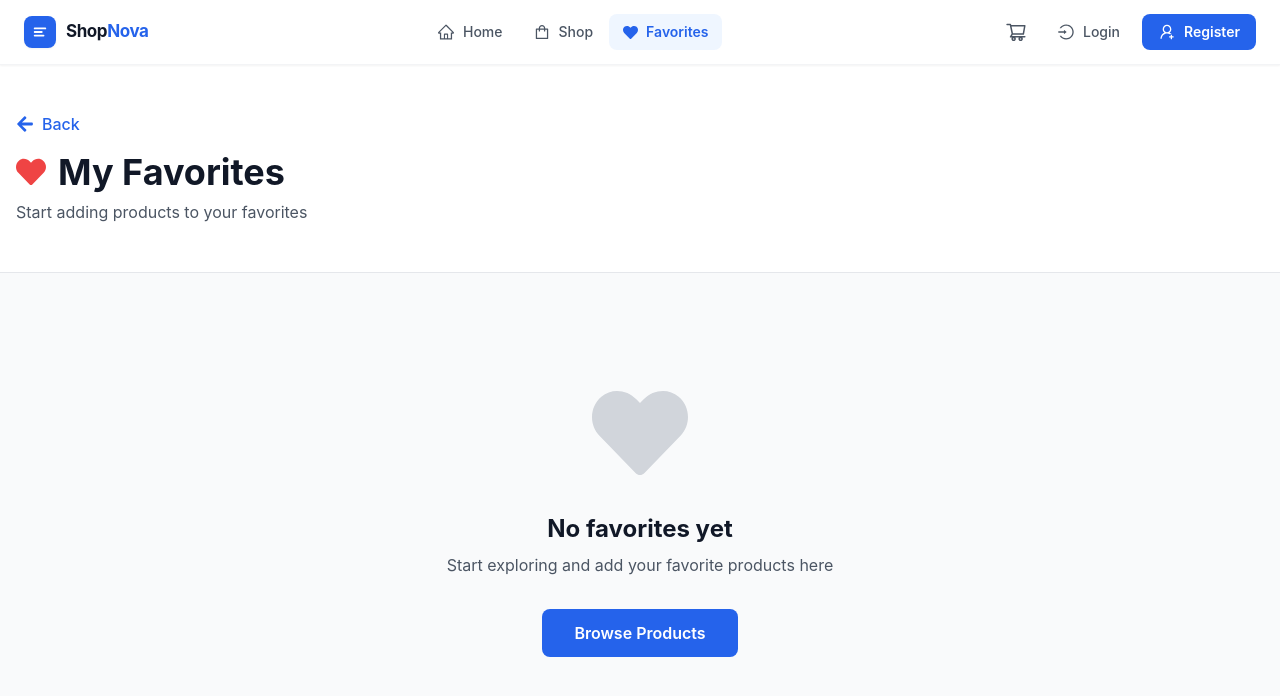
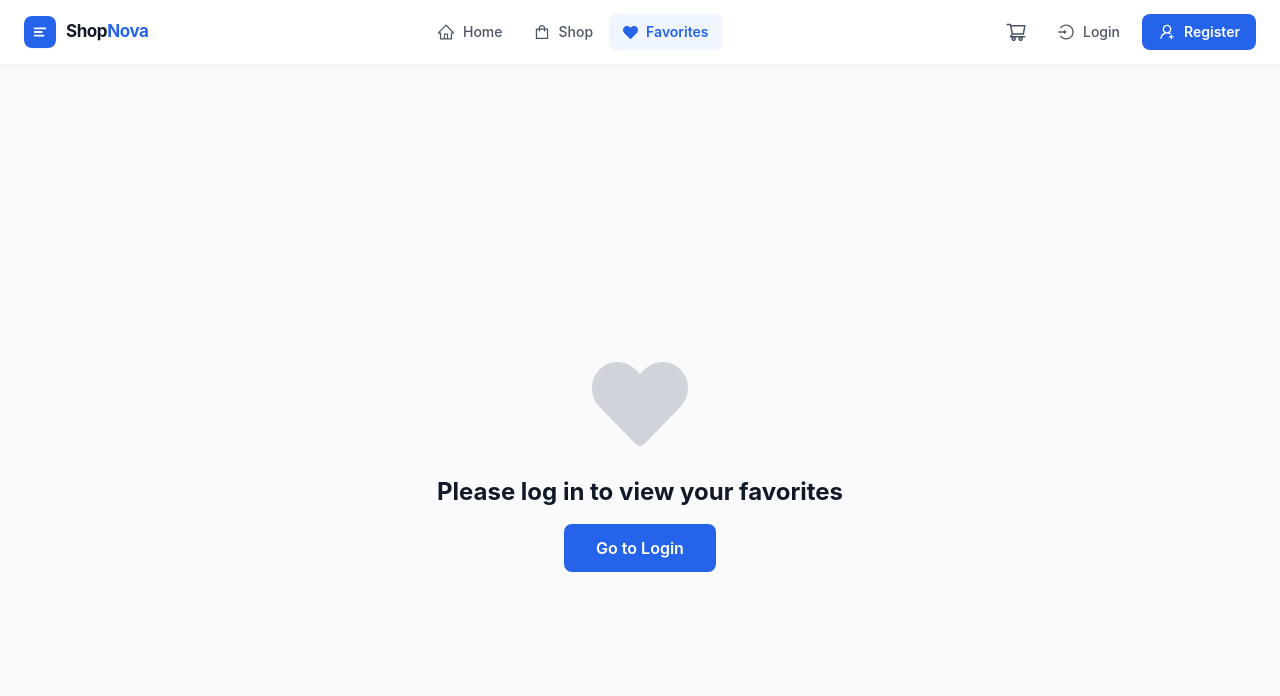
Before and after one commit to Antonynans/super-store-frontend, a React (Vite) app: page /favorite in a window 1280 px wide. Shown: the top 696 px of the page. Built offline with nearby package versions, Linux system fonts and the light colour scheme.

Commit message:
updated the favorite page and display on navigation

```diff
--- a/src/pages/Auth/Navigation.jsx
+++ b/src/pages/Auth/Navigation.jsx
@@ -22,6 +22,7 @@ import {
 import { Link, NavLink, useNavigate } from "react-router-dom";
 import { useSelector, useDispatch } from "react-redux";
 import { useLogoutMutation } from "../../redux/api/usersApiSlice";
+import { useGetCartQuery } from "../../redux/api/cartApiSlice";
 import { logout } from "../../redux/features/auth/authSlice";
 import FavoritesCount from "../Products/FavoritesCount";
 
@@ -36,7 +37,9 @@ const adminMenuItems = [
 
 const Navigation = () => {
   const { userInfo } = useSelector((state) => state.auth);
-  const { cartItems } = useSelector((state) => state.cart);
+  const { data: cart = {} } = useGetCartQuery(undefined, {
+    skip: !userInfo,
+  });
 
   const [dropdownOpen, setDropdownOpen] = useState(false);
   const [mobileMenuOpen, setMobileMenuOpen] = useState(false);
@@ -73,6 +76,7 @@ const Navigation = () => {
     }
   };
 
+  const cartItems = cart.cartItems || [];
   const cartCount = cartItems.reduce((a, c) => a + c.qty, 0);
 
   const desktopLinkClass = ({ isActive }) =>
--- a/src/pages/Products/Favorites.jsx
+++ b/src/pages/Products/Favorites.jsx
@@ -1,12 +1,37 @@
+import { Link, useNavigate } from "react-router-dom";
 import { useSelector } from "react-redux";
-import { Link, useNavigate } from "react-router-dom";
-import { selectFavoriteProduct } from "../../redux/features/favorites/favoriteSlice";
-import Product from "./Product";
 import { FaHeart, FaArrowLeft } from "react-icons/fa";
+import { useGetWishlistQuery } from "../../redux/api/wishlistApiSlice";
+import ProductCard from "./ProductCard";
 
 const Favorites = () => {
   const navigate = useNavigate();
-  const favorites = useSelector(selectFavoriteProduct);
+  const { userInfo } = useSelector((state) => state.auth);
+
+  const { data: wishlist = { products: [] } } = useGetWishlistQuery(undefined, {
+    skip: !userInfo,
+  });
+
+  if (!userInfo) {
+    return (
+      <div className="min-h-screen bg-gray-50 flex items-center justify-center">
+        <div className="text-center">
+          <FaHeart className="mx-auto h-24 w-24 text-gray-300 mb-6" />
+          <h1 className="text-2xl font-bold text-gray-900 mb-4">
+            Please log in to view your favorites
+          </h1>
+          <Link
+            to="/login"
+            className="inline-block bg-blue-600 hover:bg-blue-700 text-white font-semibold py-3 px-8 rounded-lg transition duration-300"
+          >
+            Go to Login
+          </Link>
+        </div>
+      </div>
+    );
+  }
+
+  const products = wishlist?.products || [];
 
   return (
     <div className="min-h-screen bg-gray-50">
@@ -24,17 +49,17 @@ const Favorites = () => {
             <h1 className="text-4xl font-bold text-gray-900">My Favorites</h1>
           </div>
           <p className="text-gray-600">
-            {favorites.length === 0
+            {products.length === 0
               ? "Start adding products to your favorites"
-              : `You have ${favorites.length} favorite ${
-                  favorites.length === 1 ? "item" : "items"
+              : `You have ${products.length} favorite ${
+                  products.length === 1 ? "item" : "items"
                 }`}
           </p>
         </div>
       </div>
 
       <div className="max-w-7xl mx-auto px-4 py-12">
-        {favorites.length === 0 ? (
+        {products.length === 0 ? (
           <div className="text-center py-16">
             <div className="mb-8">
               <FaHeart className="mx-auto h-24 w-24 text-gray-300" />
@@ -58,16 +83,16 @@ const Favorites = () => {
               <p className="text-gray-600">
                 Showing{" "}
                 <span className="font-bold text-blue-600">
-                  {favorites.length}
+                  {products.length}
                 </span>{" "}
-                favorite {favorites.length === 1 ? "product" : "products"}
+                favorite {products.length === 1 ? "product" : "products"}
               </p>
             </div>
 
             <div className="grid grid-cols-1 md:grid-cols-2 lg:grid-cols-3 xl:grid-cols-4 gap-8">
-              {favorites.map((product) => (
-                <div key={product._id}>
-                  <Product product={product} />
+              {products.map((product) => (
+                <div key={product._id} className="relative group">
+                  <ProductCard p={product} />
                 </div>
               ))}
             </div>
--- a/src/pages/Products/FavoritesCount.jsx
+++ b/src/pages/Products/FavoritesCount.jsx
@@ -1,8 +1,14 @@
 import { useSelector } from "react-redux";
+import { useGetWishlistQuery } from "../../redux/api/wishlistApiSlice";
 
 const FavoritesCount = () => {
-  const favorites = useSelector((state) => state.favorites);
-  const favoriteCount = favorites.length;
+  const { userInfo } = useSelector((state) => state.auth);
+
+  const { data: wishlist } = useGetWishlistQuery(undefined, {
+    skip: !userInfo,
+  });
+
+  const favoriteCount = wishlist?.products.length;
 
   return (
     <div className="absolute left-1 top-0">
--- a/src/pages/Products/HeartIcon.jsx
+++ b/src/pages/Products/HeartIcon.jsx
@@ -19,7 +19,7 @@ const HeartIcon = ({ product }) => {
   const dispatch = useDispatch();
   const { userInfo } = useSelector((state) => state.auth);
   const favorites = useSelector((state) => state.favorites) || [];
-  const isFavorite = favorites.some((p) => p._id === product._id);
+  const isFavorite = favorites.some((p) => p?._id === product?._id);
 
   const [addToWishlist, { isLoading: addingToWishlist }] =
     useAddToWishlistMutation();
@@ -49,14 +49,14 @@ const HeartIcon = ({ product }) => {
 
     try {
       if (isFavorite) {
-        await removeFromWishlist(product._id);
+        await removeFromWishlist(product?._id);
         dispatch(removeFromFavorites(product));
         toast.success("Item removed from wishlist", {
           position: toast.POSITION.TOP_RIGHT,
           autoClose: 2000,
         });
       } else {
-        await addToWishlist({ productId: product._id });
+        await addToWishlist({ productId: product?._id });
         dispatch(addToFavorites(product));
         toast.success("Item added to wishlist", {
           position: toast.POSITION.TOP_RIGHT,
```
